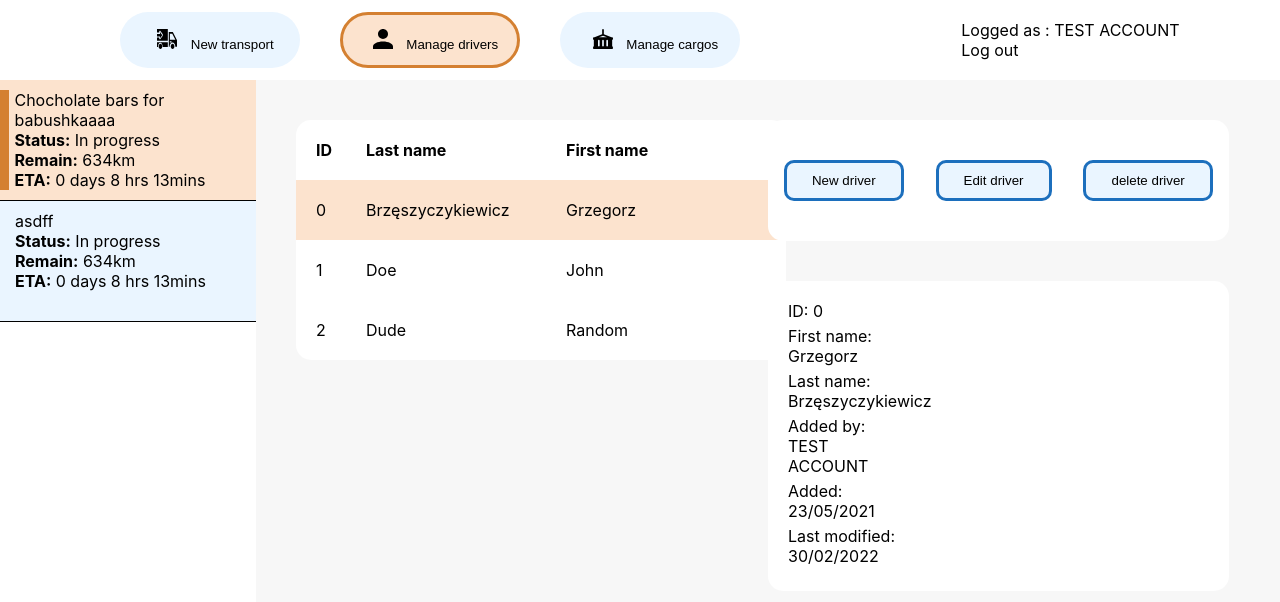
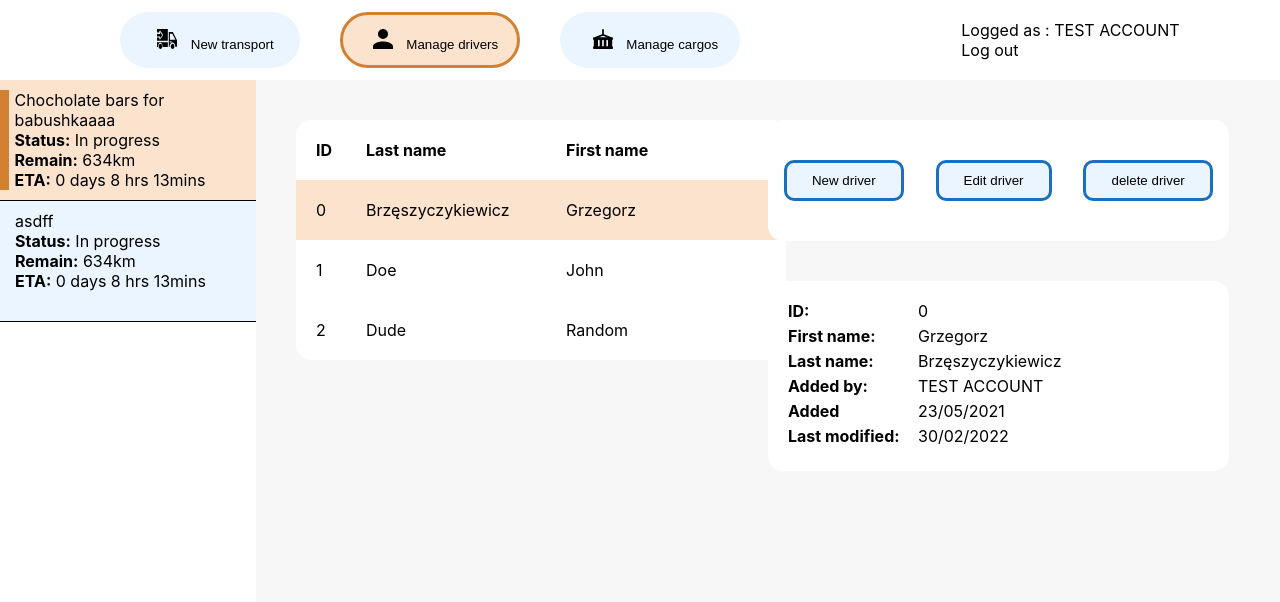
Before and after one commit to lukbast/trckyr-client, a React (Create React App) app: page / in a window 1280 px wide. Both pictures are taken after a click on the button "Manage drivers". Shown: the top 602 px of the page. Built offline with nearby package versions, Linux system fonts and the light colour scheme.

Commit message:
fixed cargo and drivers previews that broke after refactor to grid.

```diff
--- a/src/components/cargo-preview/cargo-preview.scss
+++ b/src/components/cargo-preview/cargo-preview.scss
@@ -24,6 +24,6 @@
     display: grid;
     margin-left: 20px;
     margin-bottom: 5px;
-    grid-template-columns: [first] 120px [line2] 240px [end];
+    grid-template-columns: [first] 130px [line2] 240px [end];
     grid-template-rows: [row1-start] 100% [last-line];
 }
--- a/src/components/cargo-preview/cargo-preview.tsx
+++ b/src/components/cargo-preview/cargo-preview.tsx
@@ -14,14 +14,14 @@ const CargoPreview = ():JSX.Element => {
         const data = dataContext.state.data[i]
         return(
             <div className="section details">
-                <div className="row">ID: {data._id} </div>
-                <div className="row">Name: {data.name} </div>
-                <div className="row">Quantity: {data.quantity} {data.quantityUnit}</div>
-                <div className="row">Weight: {data.weight} {data.weightUnit} </div>
-                {data.info? <div className="row">Additional info: {data.info} </div> : ""}
-                <div className="row">Added by: {data.addedBy} </div>
-                <div className="row">Added: {data.added} </div>
-                <div className="row">Last modified: {data.lastModified} </div>
+                <div className="row"><b>ID:</b> {data._id} </div>
+                <div className="row"><b>Name:</b> {data.name} </div>
+                <div className="row"><b>Quantity:</b> {data.quantity} {data.quantityUnit}</div>
+                <div className="row"><b>Weight:</b> {data.weight} {data.weightUnit} </div>
+                {data.info? <div className="row"><b>Additional info:</b> {data.info} </div> : ""}
+                <div className="row"><b>Added by</b> {data.addedBy} </div>
+                <div className="row"><b>Added</b> {data.added} </div>
+                <div className="row"><b>Last modified:</b> {data.lastModified} </div>
             </div>
         )
     }
--- a/src/components/driver-preview/driver-preview.tsx
+++ b/src/components/driver-preview/driver-preview.tsx
@@ -16,12 +16,12 @@ const DriverPreview:FC = ():JSX.Element =>{
 
         return (
             <div className="section details">
-                <div className="row">ID: {data._id} </div>
-                <div className="row">First name: {data.firstName} </div>
-                <div className="row">Last name: {data.lastName} </div>
-                <div className="row">Added by: {data.addedBy} </div>
-                <div className="row">Added: {data.added} </div>
-                <div className="row">Last modified: {data.lastModified} </div>
+                <div className="row"><b>ID:</b> {data._id} </div>
+                <div className="row"><b>First name:</b> {data.firstName} </div>
+                <div className="row"><b>Last name:</b> {data.lastName} </div>
+                <div className="row"><b>Added by:</b>  {data.addedBy} </div>
+                <div className="row"><b>Added</b> {data.added} </div>
+                <div className="row"><b>Last modified:</b> {data.lastModified} </div>
             </div>
     )}
 
--- a/src/components/transport-window/transport-window.scss
+++ b/src/components/transport-window/transport-window.scss
@@ -3,12 +3,12 @@
     width: 100%;
 
     .section{
-        width: 25vw;
+        width: 27vw;
         margin-left: 40px;
     }
 
     .buttons-section{
-        width: 25vw;
+        width: 27vw;
         margin-left: 40px;
     }
 
```
